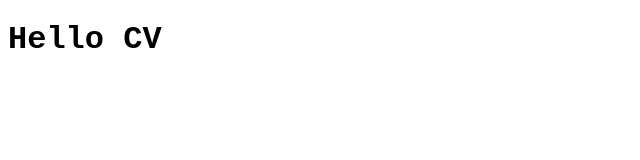
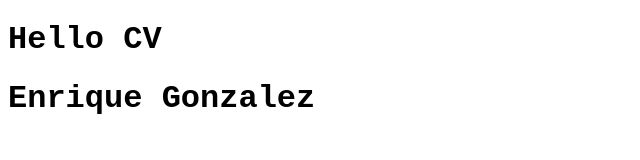
Before and after one commit to enrique-gonzalez-dev/cv-egn, a plain HTML site: page index.html in a window 1280 px wide. Shown: the whole page, without its empty margins (0-640 px from the left). Drawn offline with Linux system fonts and the light colour scheme.

Commit message:
Add name test

```diff
--- a/index.html
+++ b/index.html
@@ -13,6 +13,7 @@
 
 <body>
     <h1>Hello CV</h1>
+    <h1>Enrique Gonzalez</h1>
 </body>
 
 </html>
```
